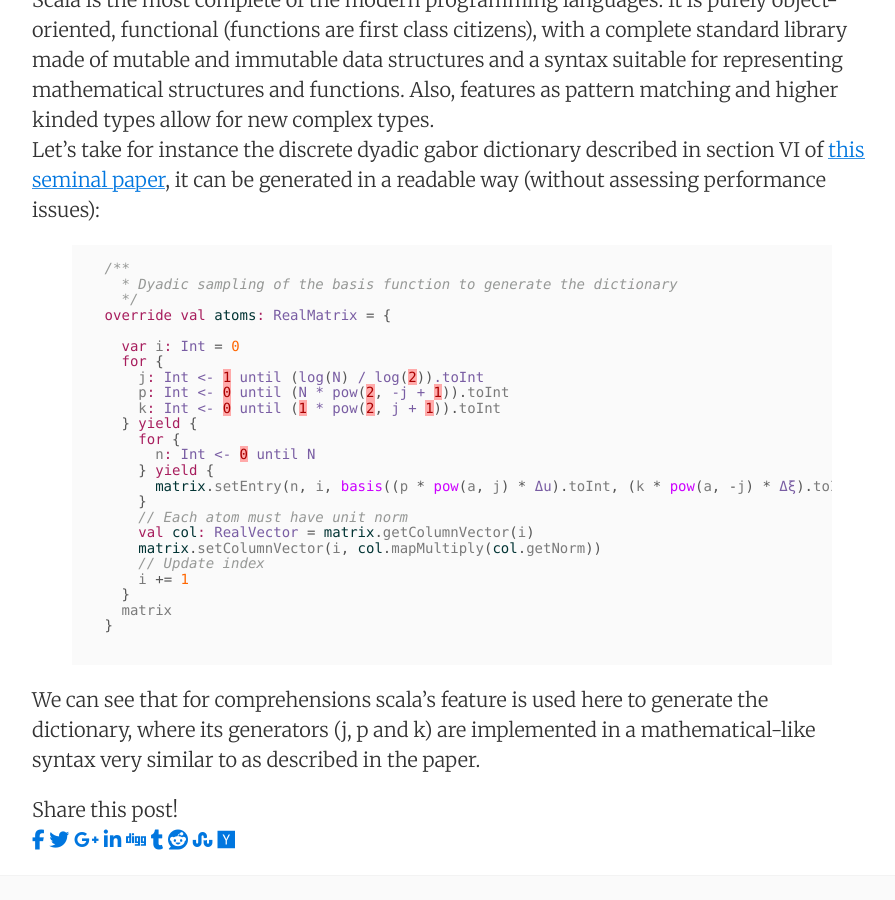
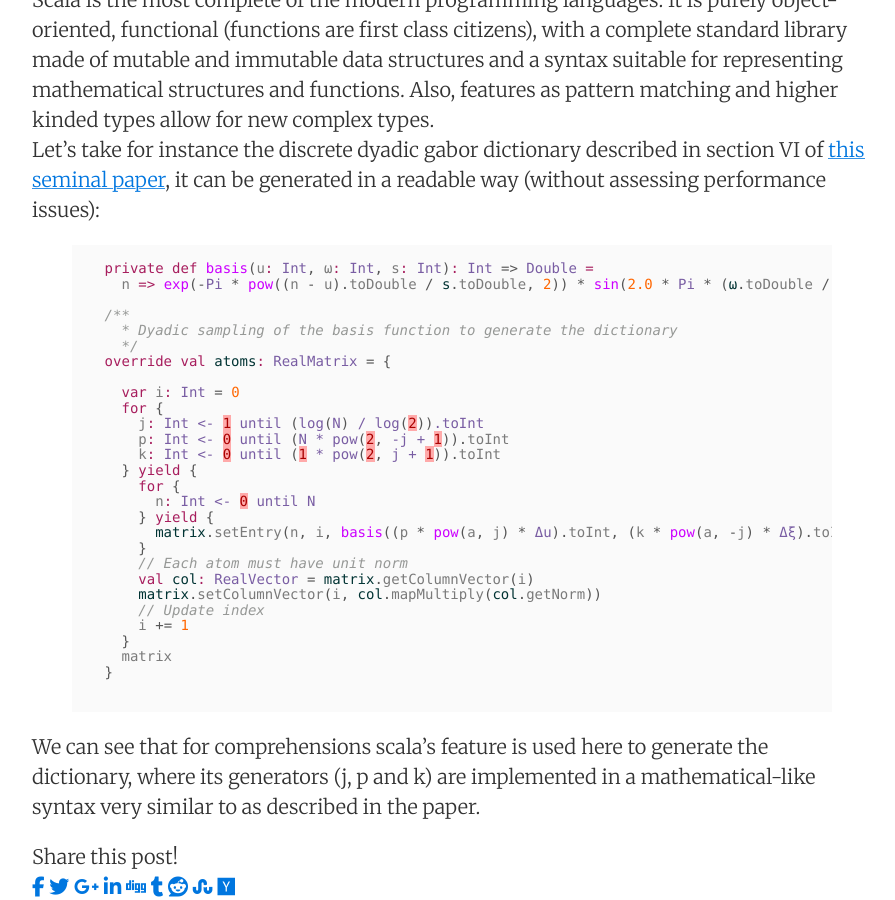
Before and after one commit to nvinuesa/nvinuesa.github.io, a Jekyll site: the page built from _posts/2017-01-14-sparsal-init.md, in a window 1280 px wide and 900 px high, scrolled down 1082 px. Shown: the whole window, without its empty margins (188-1083 px from the left). Built offline with Jekyll 4.4.1, drawn with Linux system fonts in a browser that asks for light colours; nearby versions of some CDN libraries.

Commit message:
Update 2017-01-14-sparsal-init.md

```diff
--- a/_posts/2017-01-14-sparsal-init.md
+++ b/_posts/2017-01-14-sparsal-init.md
@@ -25,6 +25,9 @@ Let's take for instance the discrete dyadic gabor dictionary described in sectio
 [mp]: https://www.di.ens.fr/~mallat/papiers/MallatPursuit93.pdf
 
 {% highlight scala %}
+
+  private def basis(u: Int, ω: Int, s: Int): Int => Double =
+    n => exp(-Pi * pow((n - u).toDouble / s.toDouble, 2)) * sin(2.0 * Pi * (ω.toDouble / N.toDouble) * (n - u).toDouble)
 
   /**
     * Dyadic sampling of the basis function to generate the dictionary
```
